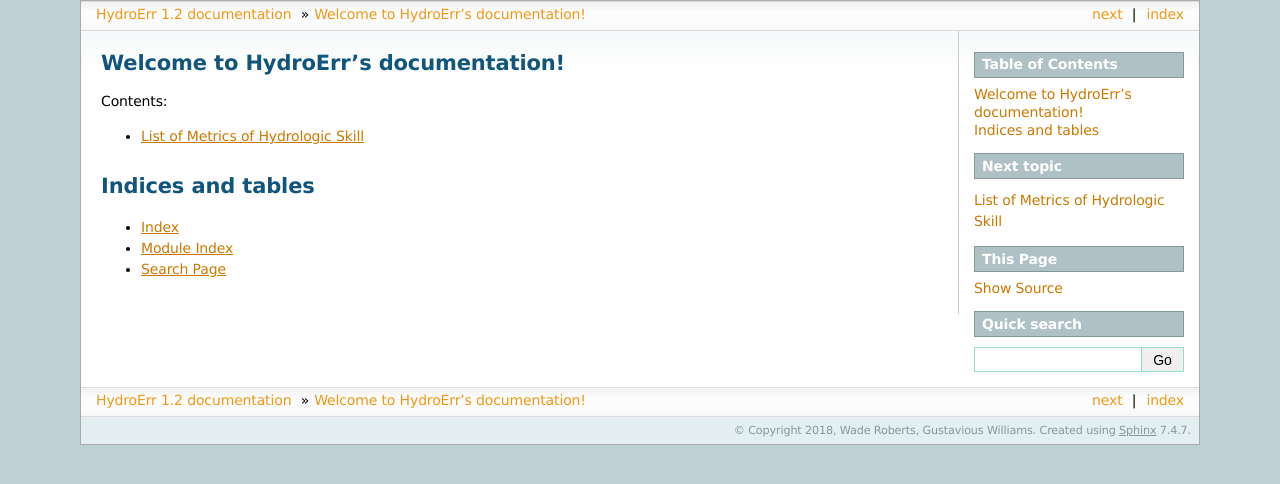
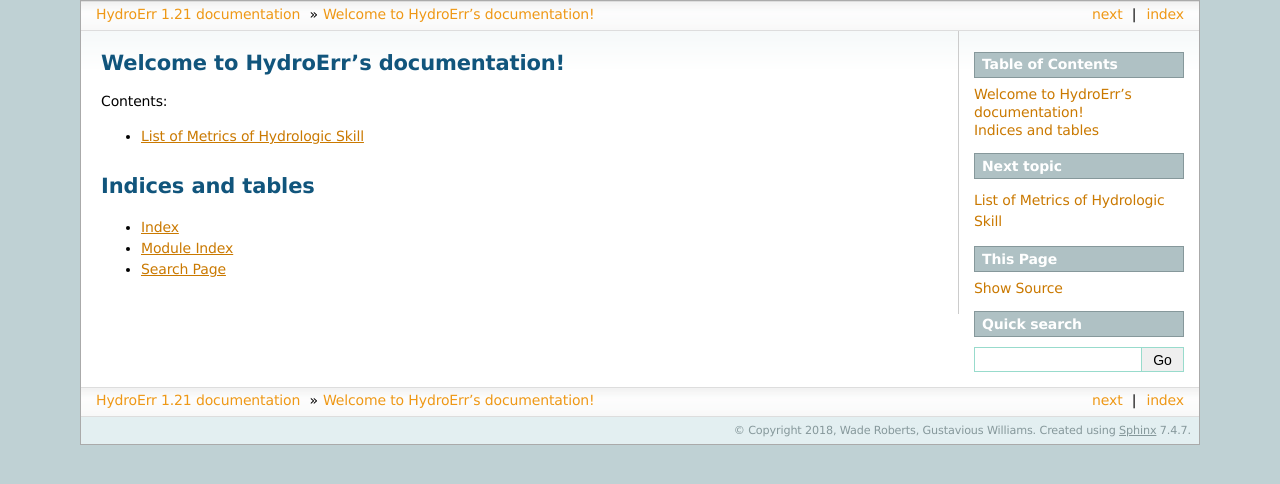
Before and after one commit to BYU-Hydroinformatics/HydroErr, a Sphinx documentation site: the page built from docs/index.rst, in a window 1280 px wide. Shown: the top 484 px of the page. Built offline with Sphinx 7.4.7, drawn with Linux system fonts in a browser that asks for light colours.

Commit message:
Updates to docs

```diff
--- a/docs/conf.py
+++ b/docs/conf.py
@@ -27,7 +27,7 @@
 # The short X.Y version
 version = ''
 # The full version, including alpha/beta/rc tags
-release = '1.2'
+release = '1.21'
 
 
 # -- General configuration ---------------------------------------------------
```
Also changed, not shown: 1 other file.
